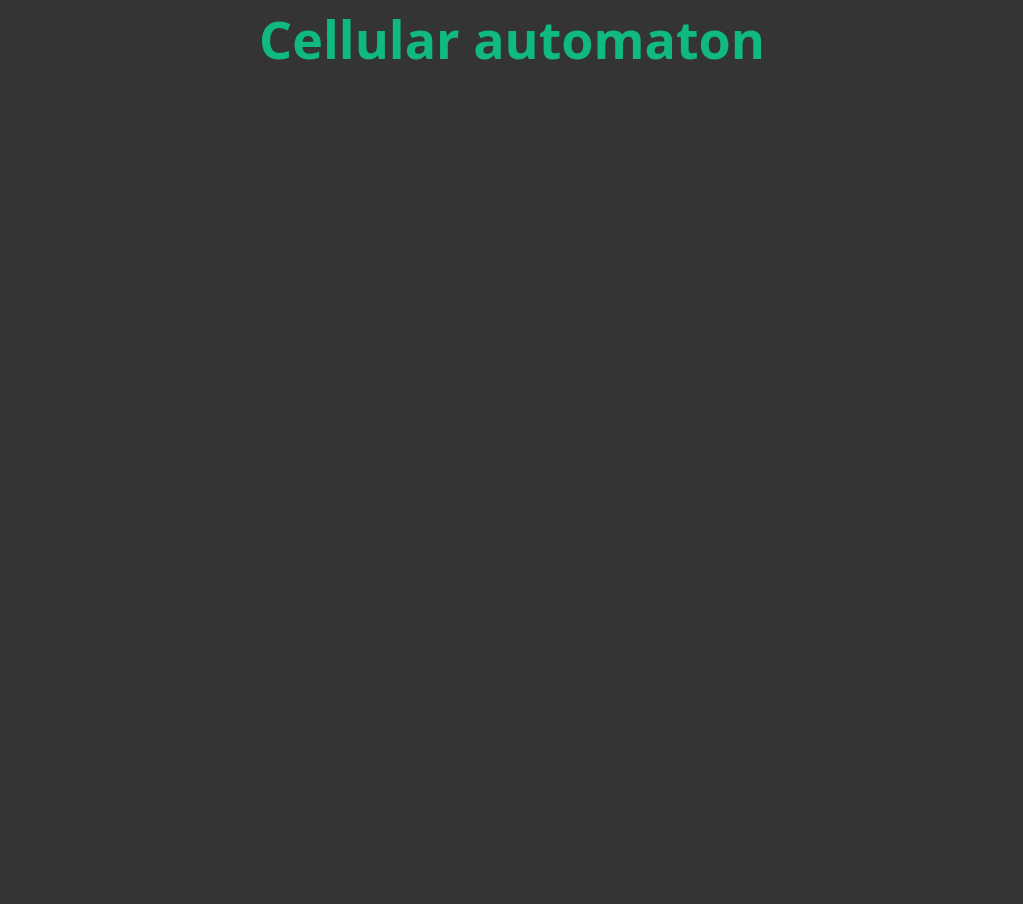
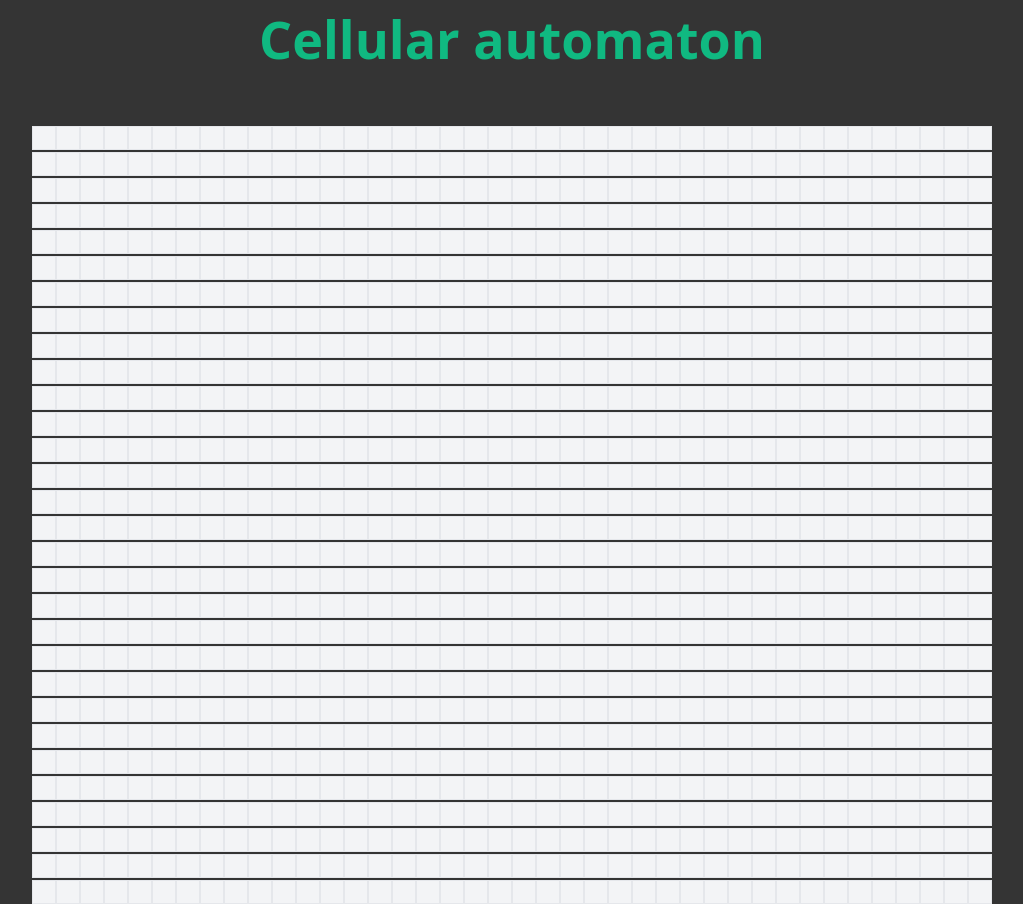
Before and after one commit to Nikolinc/cellular_automaton, a React (Vite) app: page / in a window 1280 px wide. Shown: the whole page, without its empty margins (128-1151 px from the left). Before the commit the page ends 800 px from the top, so only its background shows below. Built offline with nearby package versions, Linux system fonts and the light colour scheme.

Commit message:
connection grid

```diff
--- a/src/App.tsx
+++ b/src/App.tsx
@@ -1,8 +1,13 @@
+import Grid from "./component/Grid";
+
 function App() {
   return (
     <>
       <div className="text-center  text-emerald-500 text-[52px] font-bold">
         Cellular automaton
+        <div className="mt-12 flex justify-center">
+          <Grid />
+        </div>
       </div>
     </>
   );
```
